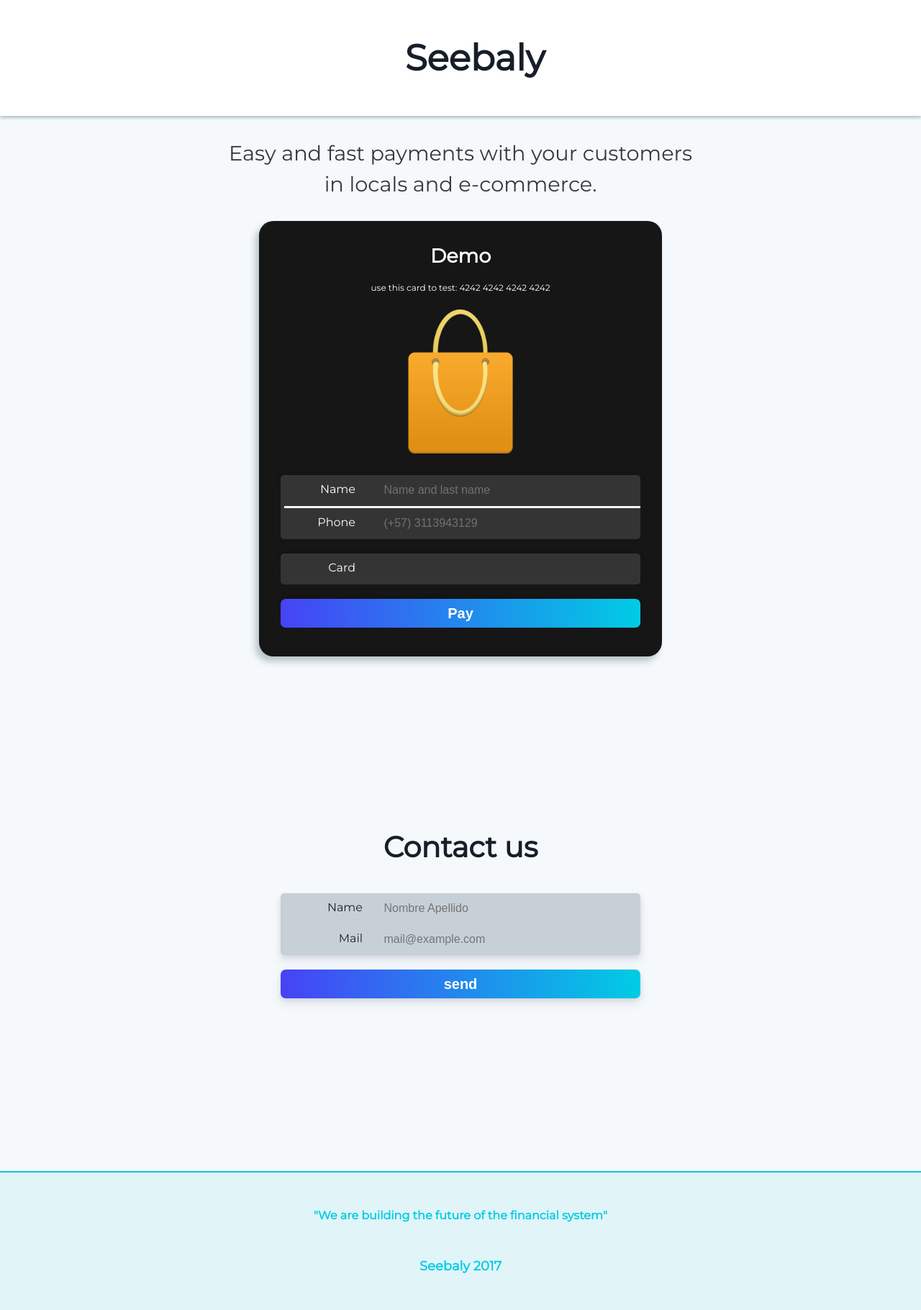
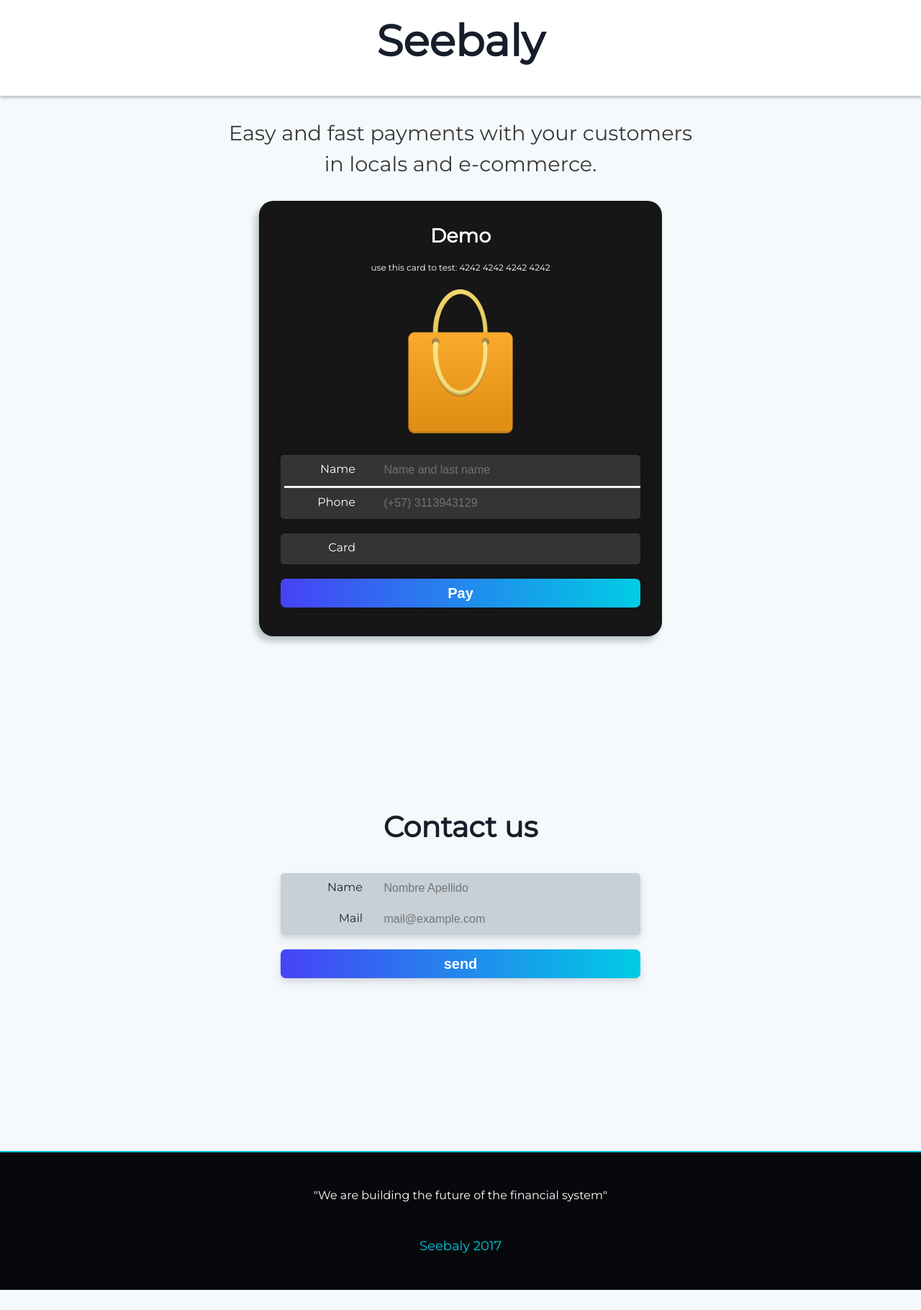
Before and after one commit to Danieldevop/Fruit-Pay---Web-page, a plain HTML site: page index.html in a window 1280 px wide. Shown: the whole page at 72% size. After the commit the page ends 1792 px from the top, so only its background shows below. Drawn offline with Linux system fonts and the light colour scheme; a script that the page names is missing.

Commit message:
added new seebaly font size and footer color

```diff
--- a/index.html
+++ b/index.html
@@ -15,11 +15,7 @@
   <body>
     <header class="header">
       <nav class="menu">
-        <ul>
-          <li>
-            <a href="index.html"><strong>Seebaly</strong></a>
-          </li>
-        </ul>
+        <a href="index.html"><strong>Seebaly</strong></a>
       </nav>
     </header>
       <section class="section">
@@ -73,8 +69,8 @@
           <button type="submit" class="btn"><strong>send</strong></button>
         </form>
       <footer>
-        <p class="weare"><strong>"We are building the future of the financial system"</strong></p>
-        <p class="weare2"><strong>Seebaly 2017</strong></p>
+        <p class="weare">"We are building the future of the financial system"</p>
+        <p class="weare2">Seebaly 2017</p>
       </footer>
       <script src="seebaly.js">
         mixpanel.track("Number of visits");
--- a/seebaly.css
+++ b/seebaly.css
@@ -6,6 +6,8 @@
 .header{
   display: flex;
   background: white;
+  padding-bottom: 40px;
+  padding-top: 20px;
   /*border-bottom: 1px solid #2B2C27;*/
   box-shadow: 0px 3px 4px #B8C4C6;
 }
@@ -14,16 +16,11 @@
 }
 .menu{
   margin: 0 auto;
-  text-align: center;
-  font-size: 50px;
-}
-.menu li{
-  display: inline-block;
-
 }
 .menu a{
-  text-align: center;
+
   color: #161E2A;
+  font-size: 60px;
 }
 
 .paraph{
@@ -35,10 +32,6 @@
   line-height: 1.5em;
   padding: 0;
   margin: 0 0 1em;
-}
-.see{
-  color: #6174DE;
-  font-size: 50px;
 }
 .section{
   padding: 1px;
@@ -188,7 +181,7 @@
 
  .weare{
   font-size: 16px;
-  color: #00CCE4;
+  color: white;
   text-align: center;
  }
  .weare2{
@@ -200,7 +193,7 @@
  }
  footer{
   border-top: 2px solid #03C9E2;
-  background: #E1F5F8;
+  background: #06080b;
   padding-top: 50px;
 }
 footer p{
```
